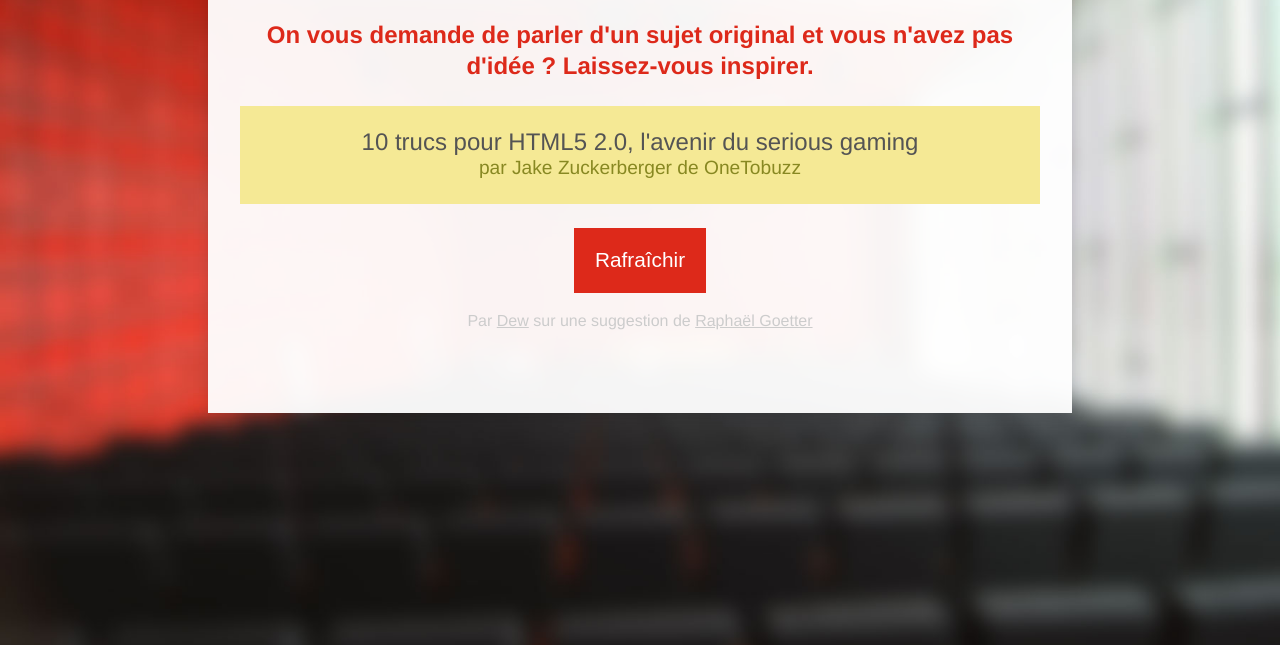
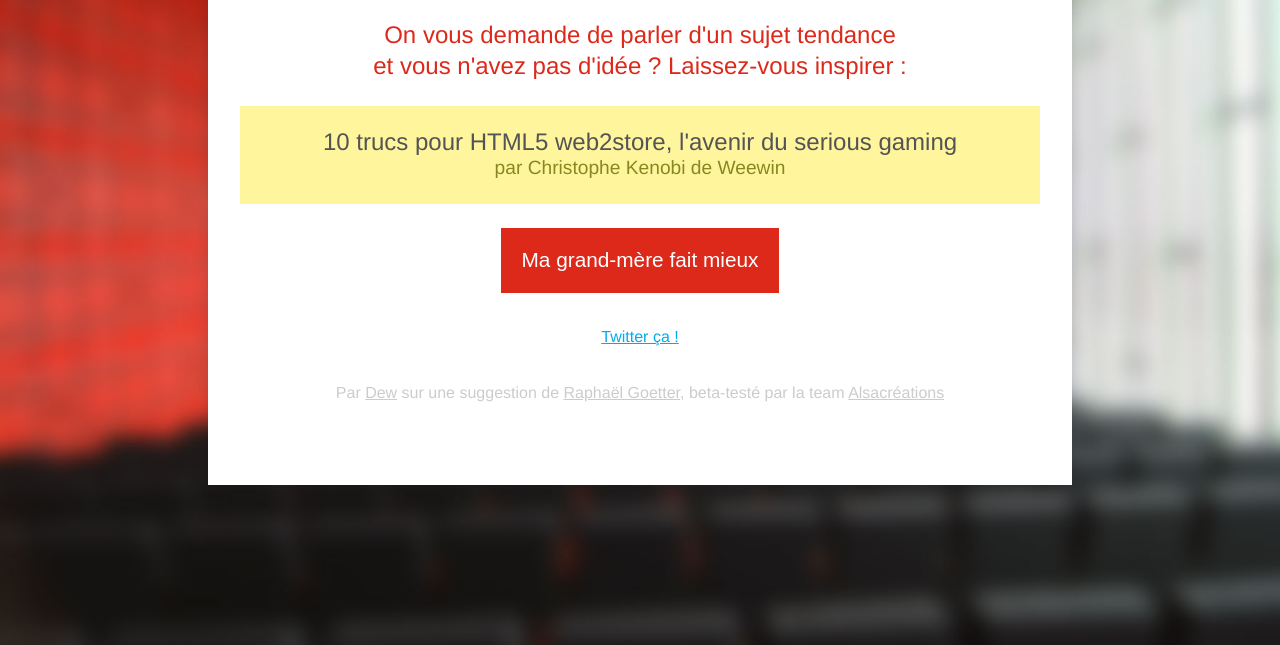
Before and after one commit to blupdew/whattheconf, a website: page index.html in a window 1280 px wide. Shown: the part 155-800 px from the top of the page. Drawn offline with Linux system fonts and the light colour scheme; files that its build step writes are made by us from their sources.

Commit message:
little changes :)
hihihi

```diff
--- a/css/src/main.css
+++ b/css/src/main.css
@@ -9,6 +9,7 @@ html {
 }
 
 body {
+    background-color:white;
     margin: 3em auto;
     padding: 2em 2em 4em;
     max-width: 800px;
@@ -16,7 +17,7 @@ body {
     font-size: 16px;
     line-height: 1.5em;
     color: #545454;
-    background: rgba(255,255,255,0.95);
+    /*background: rgba(255,255,255,0.95);*/
     box-shadow: 0 0 15px rgba(0, 0, 0, 0.15);
 }
 
@@ -33,7 +34,8 @@ h1 {
 
 h2 {
     margin-top: 1.3em;
-    color:#dd291a;
+    color:#DD291A;
+    font-weight:normal;
 }
 
 a {
@@ -97,11 +99,24 @@ img {
     cursor:pointer;
 }
 
+#refresh:hover {
+  background-color:#E44331;
+}
+
 #result {
     text-align: center;
-    background:rgb(245, 233, 149);
+    background:#fff59d;
     padding:1em;
     font-size:1.5em;
+}
+
+#thetwitt{
+  margin:1em auto;
+  color:#00ACED;
+  font-size:1em;
+  border:0;
+  display:table;
+  cursor:pointer;
 }
 
 .by {
--- a/index.html
+++ b/index.html
@@ -4,22 +4,23 @@
     <head>
         <meta charset="utf-8">
         <meta http-equiv="X-UA-Compatible" content="IE=edge,chrome=1">
-        <title>Conférences web generator</title>
+        <title>WhatTheConf</title>
         <meta name="description" content="Un générateur de titres de conférences web">
         <link rel="stylesheet" href="css/all.min.css">
     </head>
     <body>
 
         <h1>Générateur de titres de conférences web</h1>
-        <h2>On vous demande de parler d'un sujet original et vous n'avez pas d'idée&nbsp;? Laissez-vous inspirer.</h2>
+        <h2>On vous demande de parler d'un sujet tendance<br>et vous n'avez pas d'idée&nbsp;? Laissez-vous inspirer :</h2>
 
         <div id="gen">
             <p id="result">Lorem Ipsum truc hopla choucroute saucisse in the place yay.</p>
-            <input type="button" value="Rafraîchir" id="refresh">
+            <input type="button" value="J'en veux un autre" id="refresh">
+            <p id="thetwitt"></p>
         </div>
 
         <p class="note">
-            Par <a href="http://twiter.com/diou/">Dew</a> sur une suggestion de <a href="http://www.twitter.com/goetter/">Raphaël Goetter</a>
+            Par <a href="http://twiter.com/diou/">Dew</a> sur une suggestion de <a href="http://www.twitter.com/goetter/">Raphaël Goetter</a>, beta-testé par la team <a href="http://www.alsacreations.fr/">Alsacréations</a>
         </p>
 
         <script src="js/all.min.js"></script>
--- a/js/src/confgen.js
+++ b/js/src/confgen.js
@@ -1,5 +1,5 @@
 
-var intros, domaines, technos, jobs, concepts, concepts_article, substantifs, adjectifs, problemes, environnements, verbes, actions, pluriels,plateformes, prenoms, noms, biz1, biz2;
+var intros, domaines, technos, jobs, concepts, concepts_article, substantifs, adjectifs, problemes, environnements, verbes, actions, pluriels,plateformes, prenoms, noms, biz1, biz2, refreshbutton;
 
 function reinit() {
 
@@ -7,28 +7,31 @@ function reinit() {
 intros = ["10 trucs pour","10 secrets de","10 tendances de","tout ce que vous voulez savoir sur","aux frontières de"];
 
 domaines = ["de la R&amp;D","du serious gaming","du digital","du social media","du branding"];
-technos = ["HTML5",".Net","AngularJS","Big Data","NodeJS","WebSocket","Grunt","Creative Cloud","Git","Capistrano"];
-jobs = ["designer", "community manager","lead developer","startupeur"];
+technos = ["HTML5",".Net","AngularJS","Big Data","NodeJS","WebSocket","Grunt","Creative Cloud","Git","Capistrano","Yeoman"];
+jobs = ["designer", "community manager","lead developer","startupeur","Growth Hacker","Développeur Cobol","webdesigner"];
 
 concepts = ["jeu","application","mashup","business model","pull request","networking"];
 concepts_article = ["un jeu","une application","un mashup","un business model","une pull request","une architecture"];
 substantifs = ["l'utilisation","le développement","le déploiement","le focus"];
 
-adjectifs = ["disruptif","transmedia","digital","mainstream","BtoB","2.0","web2store","BtoC","retina","créatif","user centric"];
+adjectifs = ["disruptif","transmedia","digital","mainstream","BtoB","2.0","web2store","BtoC","retina","créatif","user centric","proactif","win-win"];
 problemes = ["les limites","les problèmes","la stratégie","le bounce rate","la logique métier","la parallélisation","le CPC"];
-environnements = ["en entreprise","en startup","dans le cloud","en agence 360","en mobilité"];
+environnements = ["en entreprise","en startup","dans le cloud","en agence 360","en mobilité","en agence plurimédia","en freelance","en binôme","en hackaton"];
 
 verbes = ["foirer","innover avec","incentiver","benchmarker","customiser","brander","versionner","disrupter","itérer","drafter"];
-actions = ["comprendre","développer","brander","faire le buzz avec","pusher"];
+actions = ["comprendre","développer","brander","faire le buzz avec","pusher","commiter"];
 
-pluriels = ["es smileys","es serveurs","es réseaux","es QR code"];
-plateformes = ["Twitter","la digitalization","Facebook","ERP","KPI","CRM","le cloud","SSL"];
+pluriels = ["es smileys","es serveurs","es réseaux","es QR code","es émoticons","es Gifs animés"];
+plateformes = ["Twitter","la digitalization","Facebook","ERP","KPI","CRM","le cloud","SSL","Windows 10"];
 
 // Bouts aléatoires pour l'auteur
-prenoms = ["Tristan","Jake","Bruce","Christophe","Bobby","Raphël","Stéphanie","Goulven","Jeanne","Damien"];
-noms = ["Lawson","Tyler","Goetter","Dorne","Parisot","de Oliveira","Chouquet","Zuckerberger"];
-biz1 = ["OneTo","Wee","Trans","Net","Link","You"];
-biz2 = ["oo","biz","media","buzz"];
+prenoms = ["Tristan","Jake","Bruce","Christophe","Bobby","Raphël","Stéphanie","Goulven","Jeanne","Damien","Chuck","Jackie","Kévin","Ophélie","Nabila","Luke","ObiWan"];
+noms = ["Lawson","Tyler","Goetter","Dorne","Parisot","de Oliveira","Chouquet","Zuckerberger","Norris","Van Damme","Jobs","Gates","Glazman","Skyblogger","Kenobi"];
+biz1 = ["OneTo","Wee","Trans","Net","Link","You","Ultra","Studio","Alsa"];
+biz2 = ["oo","biz","media","buzz","seo","meta","win","creations"];
+
+//Boutons funs
+refreshbutton= ["C'est naze","Juste...non","One more thing","Autre chose?","On peut faire mieux","Refresh","F5","Ma grand-mère fait mieux","Je like à moitié"];
 
 }
 
@@ -37,6 +40,8 @@ reinit();
 // Eléments HTML concernés
 var el_result = document.getElementById('result');
 var el_refresh = document.getElementById('refresh');
+var el_thetwitt = document.getElementById('thetwitt');
+
 
 // Fonction de piochage aléatoire
 
@@ -102,8 +107,13 @@ function gen_by() {
 
 // Rafraîchit le contenu HTML
 function refresh() {
-  var resultat = gen_conf()+'<br><span class="by">'+gen_by()+'</span>';
+  var conf = gen_conf();
+  var by = gen_by();
+  var resultat = conf+'<br><span class="by">'+by+'</span>';
+  var thetwitt = '<a id="thetwitt" href="https://twitter.com/intent/tweet?source=webclient&original_referer=http://whattheconf.pwnd.fr&text='+conf+' '+by+' via &url=http://whattheconf.pwnd.fr">Twitter ça !</a>';
   el_result.innerHTML = resultat;
+  el_thetwitt.innerHTML= thetwitt;
+  el_refresh.value= gen(refreshbutton);
   reinit();
 }
 el_refresh.addEventListener('click', refresh, false);
--- /dev/null
+++ b/robots.txt
@@ -0,0 +1 @@
+User-agent: *
```
Also changed, not shown: css/all.min.css, js/all.min.js.
